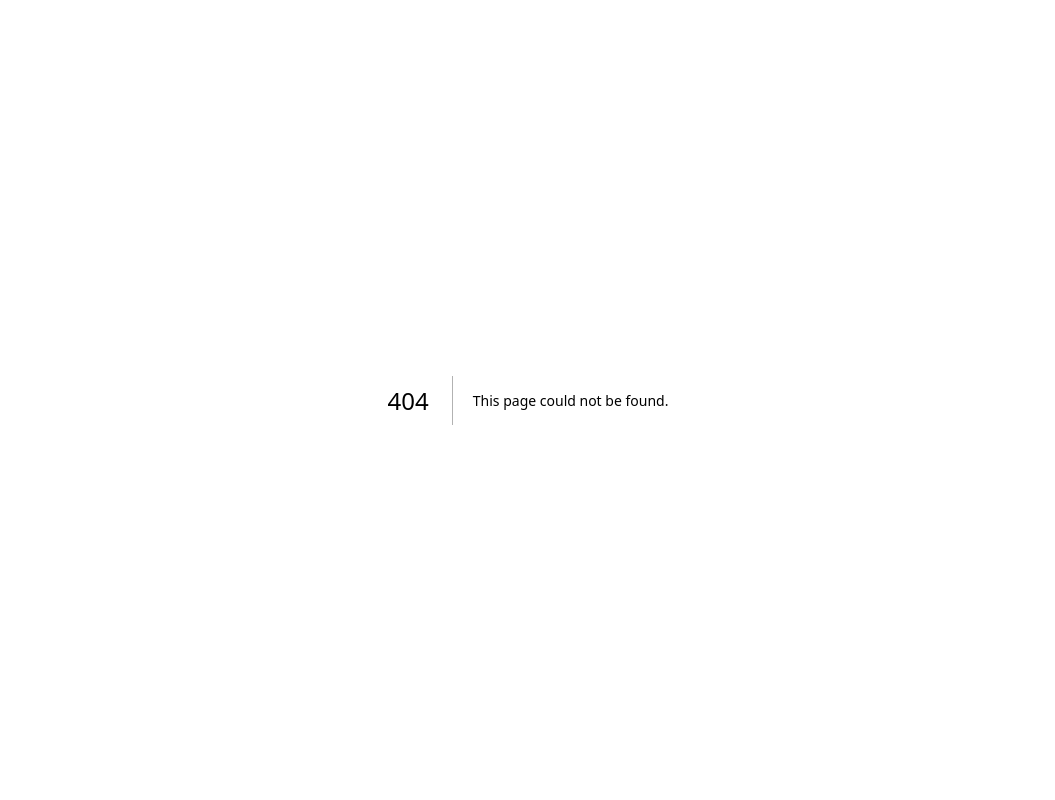
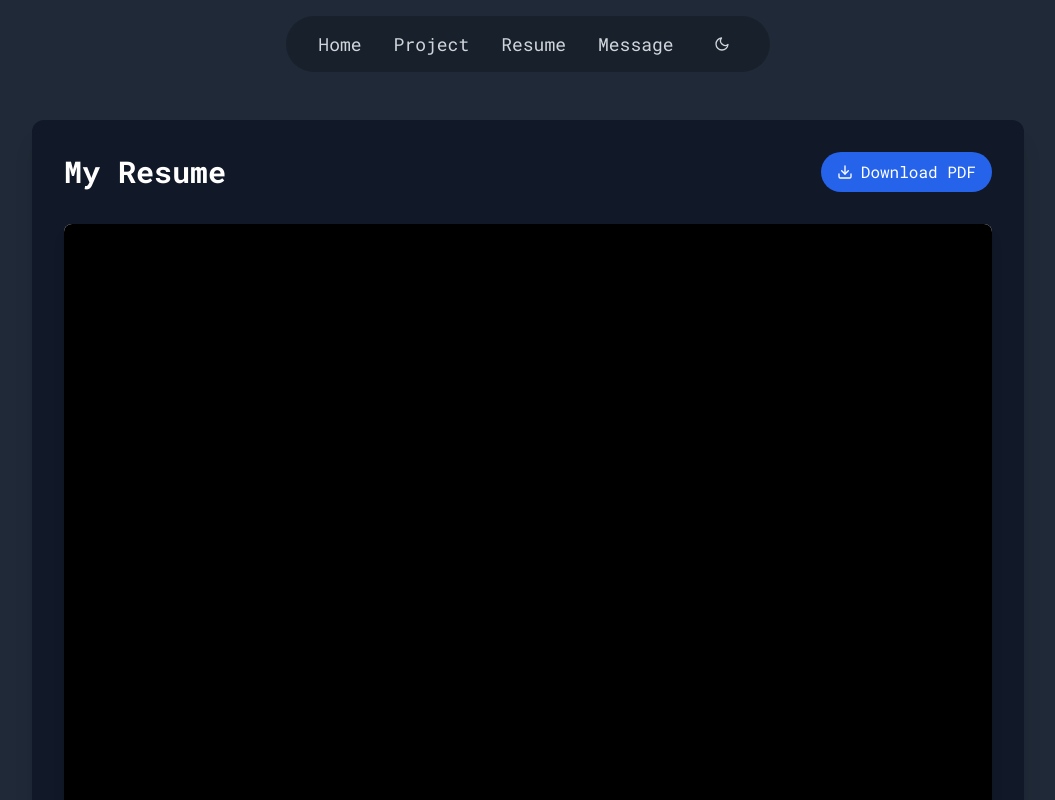
Before and after one commit to Alwaysdebugg/myPortfolio, a Next.js app: page /myPortfolio/resume in a window 1280 px wide. Before the commit this address had no page. Shown: the top 800 px of the page, without its empty margins (112-1167 px from the left). Built offline with nearby package versions, Linux system fonts and the light colour scheme.

Commit message:
Resume download function

```diff
--- a/src/app/page.tsx
+++ b/src/app/page.tsx
@@ -16,7 +16,6 @@ export default function Home() {
           <Hero />
           <About />
           <Projects />
-          <Education />
           <Contact />
         </div>
       </div>
--- /dev/null
+++ b/src/app/resume/page.tsx
@@ -0,0 +1,53 @@
+"use client"
+
+import { motion } from 'framer-motion'
+import { FiDownload } from 'react-icons/fi'
+import Navbar from '@/components/ui/navbar'
+
+export default function Resume() {
+  const handleDownload = () => {
+    const link = document.createElement('a')
+    link.href = '/resume.pdf'
+    link.download = 'JackyFeng_Resume.pdf'
+    document.body.appendChild(link)
+    link.click()
+    document.body.removeChild(link)
+  }
+
+  return (
+    <div className="min-h-screen bg-gray-300 dark:bg-gray-800">
+      <Navbar />
+      <div className="max-w-5xl mx-auto px-4 py-8">
+        <motion.div
+          initial={{ opacity: 0, y: 20 }}
+          animate={{ opacity: 1, y: 0 }}
+          transition={{ duration: 0.5 }}
+          className="bg-white dark:bg-gray-900 rounded-xl p-8 shadow-xl"
+        >
+          <div className="flex justify-between items-center mb-8">
+            <h1 className="text-3xl font-bold text-gray-800 dark:text-white">
+              My Resume
+            </h1>
+            <motion.button
+              whileHover={{ scale: 1.05 }}
+              whileTap={{ scale: 0.95 }}
+              onClick={handleDownload}
+              className="flex items-center gap-2 px-4 py-2 bg-blue-600 text-white rounded-full hover:bg-blue-700 transition-colors"
+            >
+              <FiDownload className="w-4 h-4" />
+              Download PDF
+            </motion.button>
+          </div>
+
+          <div className="aspect-[1/1.414] w-full bg-white rounded-lg shadow-lg overflow-hidden">
+            <iframe
+              src="/resume.pdf"
+              className="w-full h-full"
+              title="Resume Preview"
+            />
+          </div>
+        </motion.div>
+      </div>
+    </div>
+  )
+}
--- a/src/components/sections/About.tsx
+++ b/src/components/sections/About.tsx
@@ -2,6 +2,7 @@
 
 import { BentoGrid, BentoGridItem } from "../ui/bento-grid";
 import Image from "next/image";
+import { motion } from "framer-motion";
 import { FaReact, FaVuejs, FaHtml5, FaCss3Alt, FaJs, FaNode } from "react-icons/fa";
 import { RiTailwindCssFill } from "react-icons/ri";
 import { BiLogoTypescript } from "react-icons/bi";
@@ -91,6 +92,12 @@ export default function About() {
 
   return (
     <section id="about" className="w-full flex flex-col items-center py-10">
+      <motion.div
+        initial={{ opacity: 0, y: -20 }}
+        animate={{ opacity: 1, y: 0 }}
+        transition={{ duration: 0.5 }}
+        className=""
+      >
       <BentoGrid className="max-w-4xl mx-auto md:auto-rows-[20rem]">
       {items.map((item, i) => (
         <BentoGridItem
@@ -102,6 +109,7 @@ export default function About() {
         />
       ))}
     </BentoGrid>
+    </motion.div>
     </section>
   )
 }
--- a/src/components/sections/Contact.tsx
+++ b/src/components/sections/Contact.tsx
@@ -7,7 +7,7 @@ import { FaGithub, FaLinkedin } from 'react-icons/fa'
 
 export default function Contact() {
   return (
-    <section className="py-8">
+    <section id="contact" className="py-8">
       <motion.div
         initial={{ opacity: 0, y: 20 }}
         whileInView={{ opacity: 1, y: 0 }}
--- a/src/components/sections/Education.tsx
+++ b/src/components/sections/Education.tsx
@@ -10,7 +10,7 @@ const education = [
     period: "2023 - 2024",
   },
   {
-    school: "Shanghai Sanda University",
+    school: "Shanghai Sanda College",
     degree: "Bachelor of Software Engineering",
     period: "2018 - 2022",
   }
--- a/src/components/sections/Hero.tsx
+++ b/src/components/sections/Hero.tsx
@@ -58,9 +58,9 @@ export default function Hero() {
           </div>
           <div className="flex gap-2 text-green-400 font-bold font-mono text-xl items-center">
             #React #Frontend #FullStack
-            <span className="text-green-200 text-xs">
+            {/* <span className="text-green-200 text-xs">
               {'('}on the way...{')'}
-            </span>
+            </span> */}
           </div>
           <p className="text-gray-800 dark:text-gray-100 font-mono text-sm md:text-base max-w-xl leading-relaxed">
             I'm a passionate front-end developer with a love for exploring diverse technologies.
--- a/src/components/ui/navbar.tsx
+++ b/src/components/ui/navbar.tsx
@@ -5,9 +5,9 @@ import { FiSun, FiMoon } from "react-icons/fi"
 import { motion } from "framer-motion"
 
 const navItems = [
-  { name: "Home", href: "#home" },
-  { name: "Blog", href: "#blog" },
+  { name: "Home", href: "/" },
   { name: "Project", href: "#projects" },
+  { name: "Resume", href: "/resume" },
   { name: "Message", href: "#contact" },
 ]
 
@@ -26,7 +26,7 @@ export default function Navbar() {
   }
 
   return (
-    <nav className="flex justify-center py-4">
+    <nav className="flex justify-center py-4 md: max-w-4xl mx-auto">
       <div className="max-w-fit px-8 h-14 flex items-center gap-8 bg-black/20 backdrop-blur-sm rounded-full">
         {navItems.map((item) => (
           <motion.a
```
Also changed, not shown: 1 other file (tests, documents, lock files or other folders).
